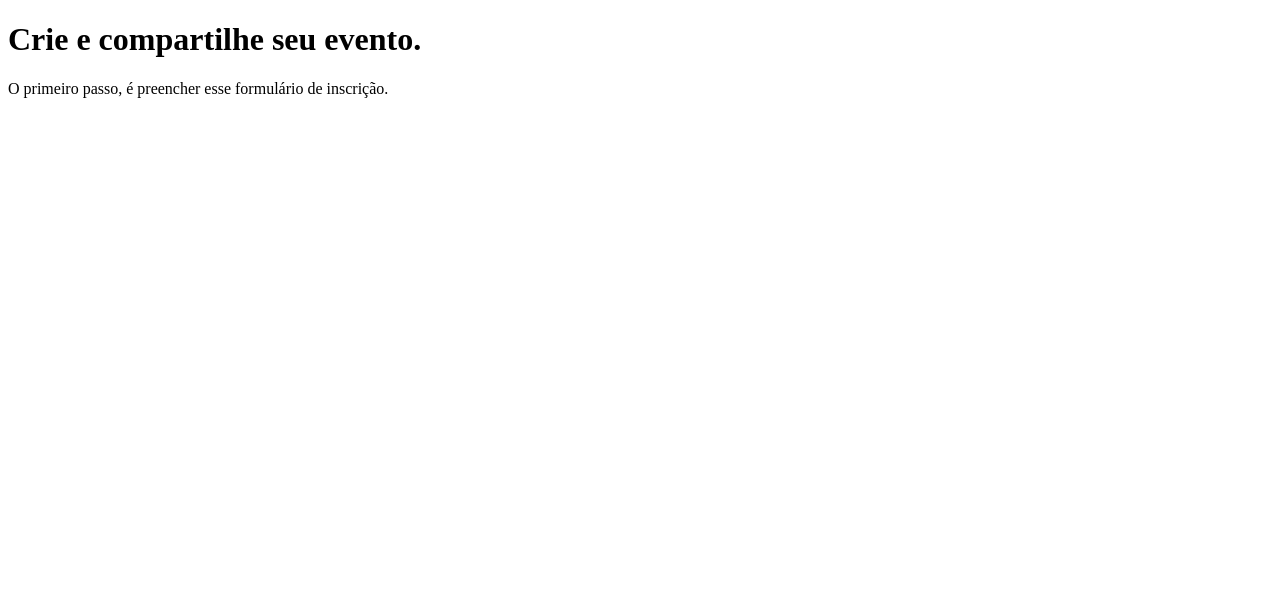
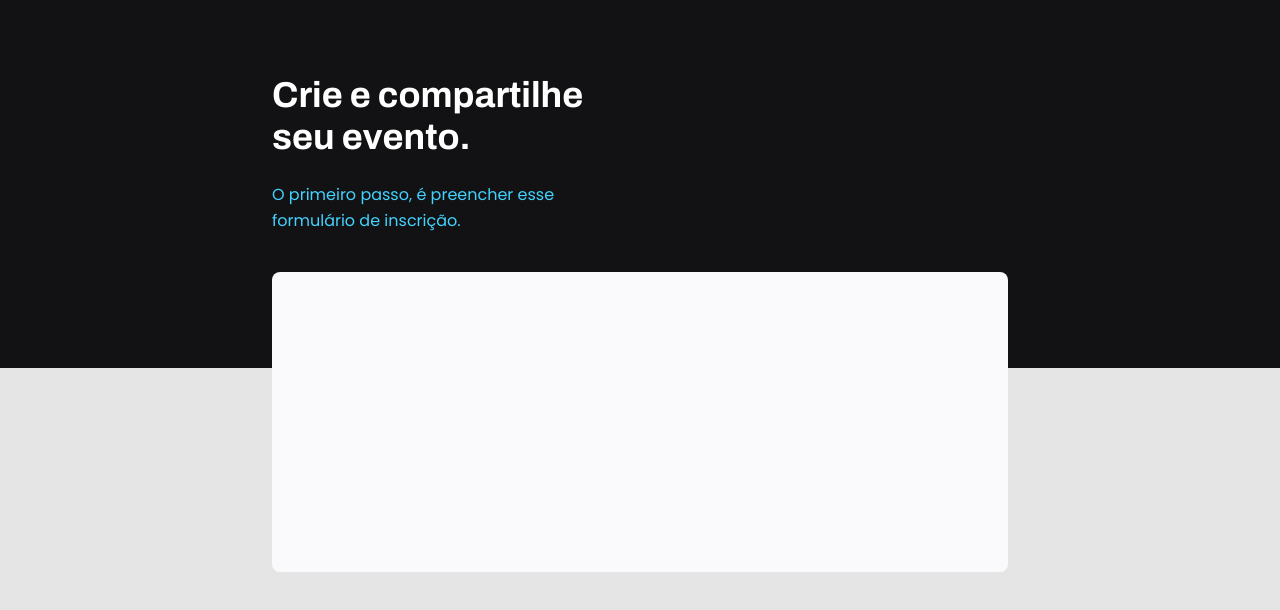
Before and after one commit to tfstam/explorer-stage-03-01, a plain HTML site: page index.html.html in a window 1280 px wide. Drawn offline with Linux system fonts and the light colour scheme.

Commit message:
Iniciando os estilos da página

```diff
--- a/index.html.html
+++ b/index.html.html
@@ -6,12 +6,20 @@
     <meta name="viewport" content="width=device-width, initial-scale=1.0" />
     <title>Crie sei evento</title>
     <link rel="stylesheet" href="styles.css" />
+    <link rel="preconnect" href="https://fonts.googleapis.com" />
+    <link rel="preconnect" href="https://fonts.gstatic.com" crossorigin />
+    <link
+      href="https://fonts.googleapis.com/css2?family=Archivo:wght@600;700&family=Poppins&display=swap"
+      rel="stylesheet"
+    />
   </head>
   <body>
-    <header>
-      <h1>Crie e compartilhe seu evento.</h1>
-      <p>O primeiro passo, é preencher esse formulário de inscrição.</p>
-    </header>
-    <form></form>
+    <div class="page">
+      <header>
+        <h1>Crie e compartilhe seu evento.</h1>
+        <p>O primeiro passo, é preencher esse formulário de inscrição.</p>
+      </header>
+      <form></form>
+    </div>
   </body>
 </html>
--- a/styles.css
+++ b/styles.css
@@ -0,0 +1,46 @@
+body {
+  font-family: 'Poppins', sans-serif;
+  background: #e5e5e5;
+}
+
+body::before {
+  content: '';
+  width: 100%;
+  height: 368px;
+  background: #121214;
+  position: absolute;
+  top: 0;
+  left: 0;
+  z-index: -1;
+}
+
+.page {
+  width: 736px;
+  margin: 0 auto;
+}
+
+header {
+  width: 319px;
+  margin-top: 74px;
+}
+
+header h1 {
+  font-family: 'Archivo', sans-serif;
+  font-weight: 700;
+  font-size: 36px;
+  line-height: 42px;
+  color: #fff;
+}
+
+header p {
+  font-size: 16px;
+  line-height: 26px;
+  color: #42d3ff;
+}
+
+form {
+  background: #fafafc;
+  min-height: 300px;
+  margin-top: 38px;
+  border-radius: 8px;
+}
```
